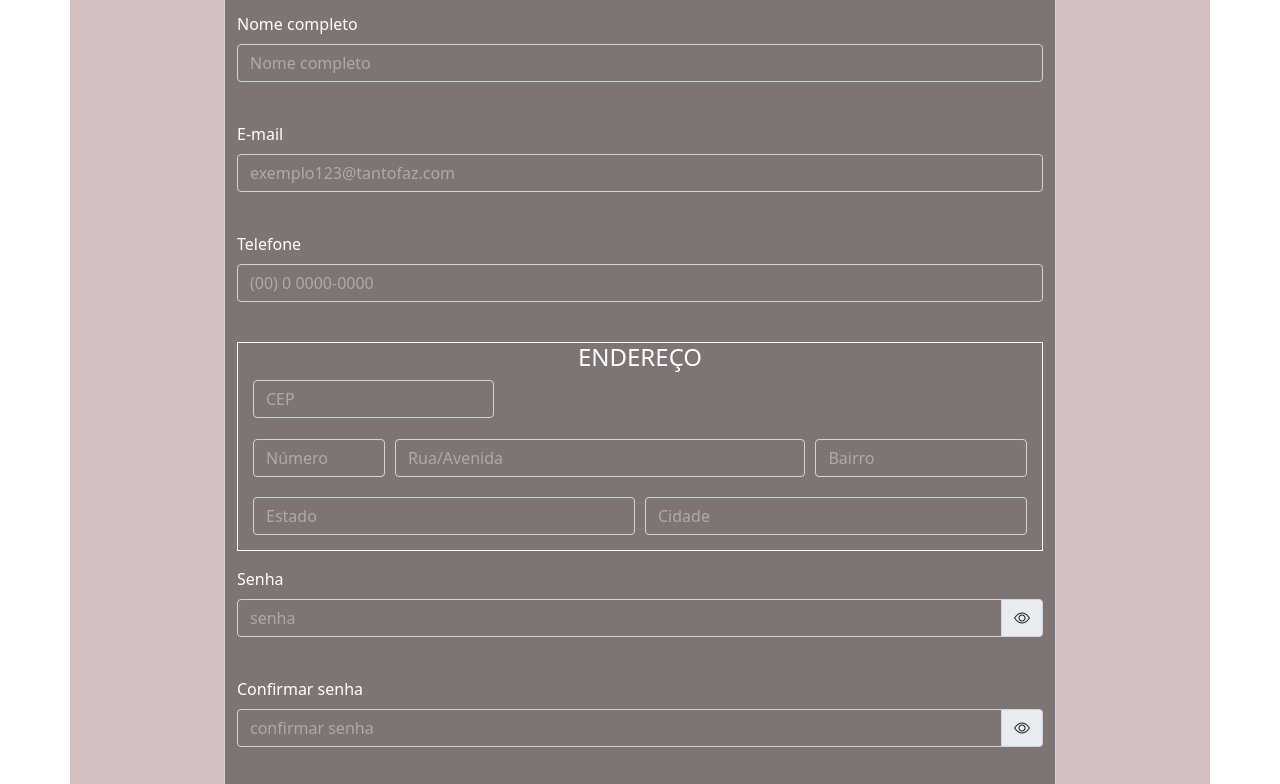
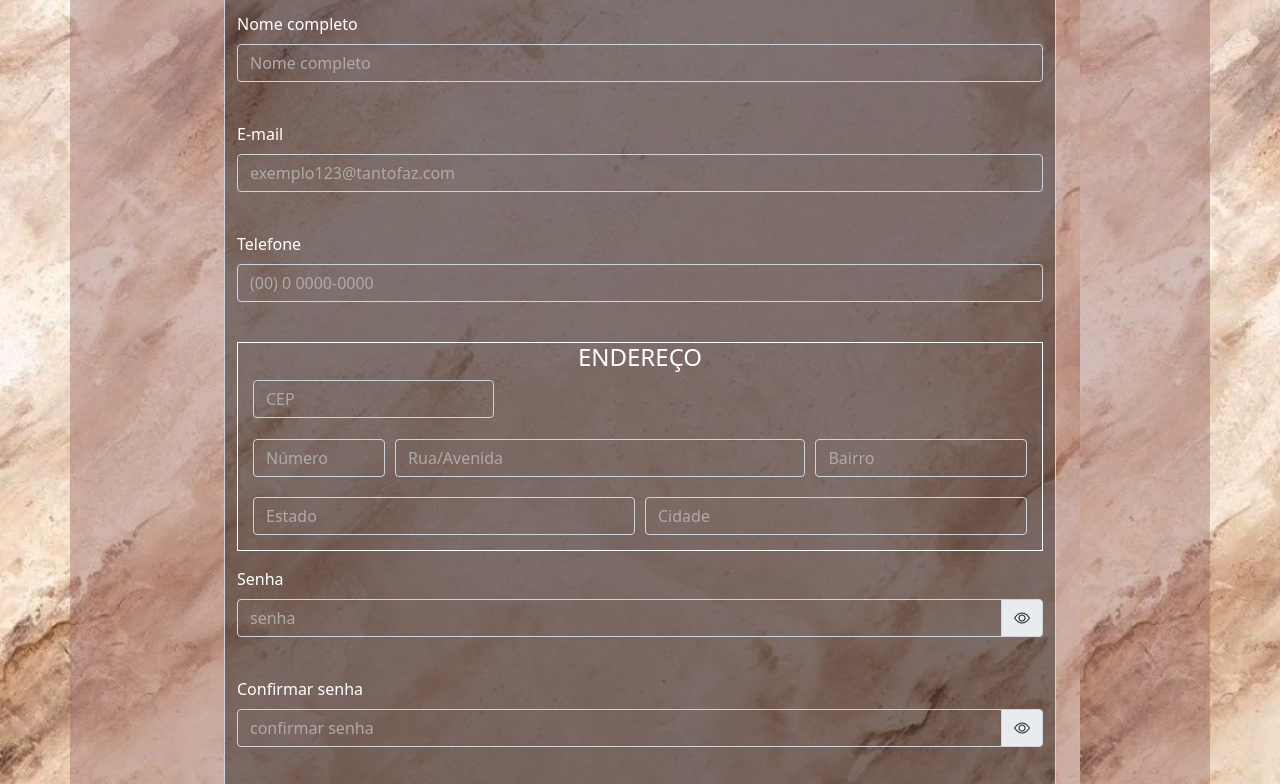
Before and after one commit to Izabelleavena/Trabalho-uvv-formulario, a plain HTML site: page index.html in a window 1280 px wide. Shown: the part 177-961 px from the top of the page. Drawn offline with nearby package versions, Linux system fonts and the light colour scheme.

Commit message:
Update style.css

```diff
--- a/style.css
+++ b/style.css
@@ -1,5 +1,5 @@
 body{
-    background-image: url(background.webp);
+    background-image: url(wallpaper.jpg);
 
 }
 
```
